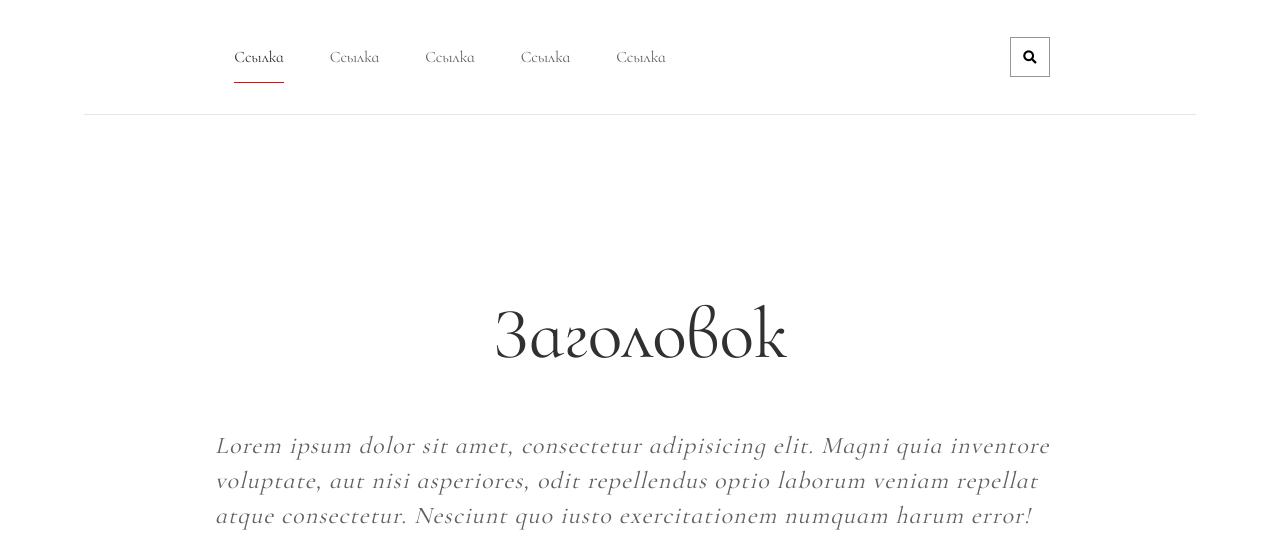
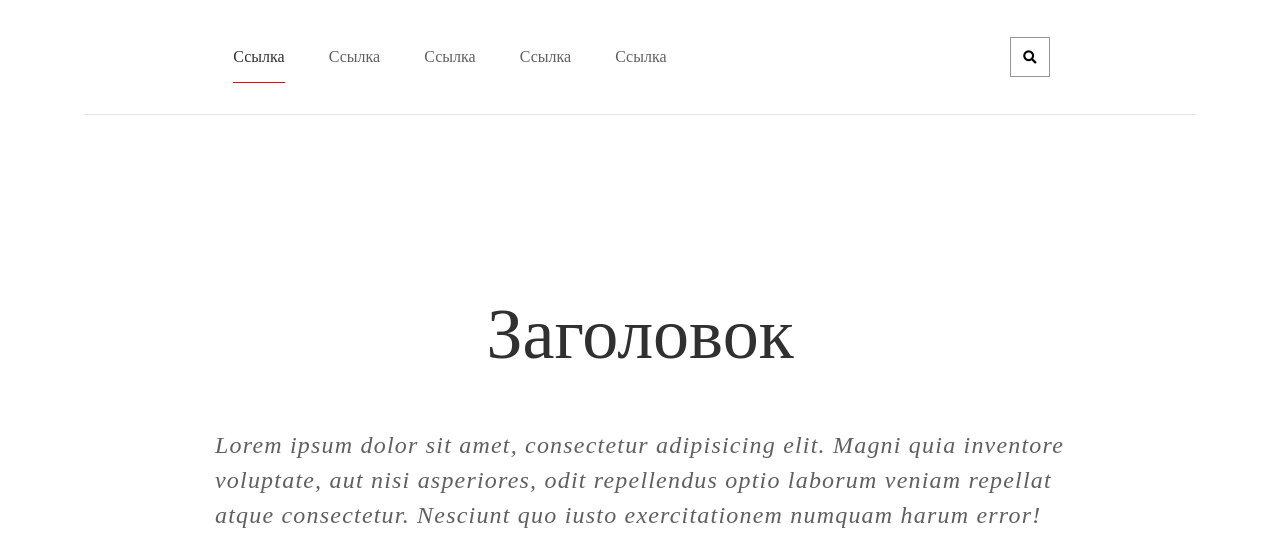
Before and after one commit to zinovyevaleks/Women-Clothes-Shop, a plain HTML site: page index.html in a window 1280 px wide. Shown: the top 554 px of the page. Drawn offline with Linux system fonts and the light colour scheme; grey boxes are pictures that could not be loaded.

Commit message:
переключил шрифты

```diff
--- a/src/main.less
+++ b/src/main.less
@@ -16,7 +16,7 @@ body {
     // background: @background-color;
     // font-family: 'Roboto';
     // font-family: 'Open Sans', sans-serif;
-    font-family: 'Cormorant Infant', serif;
+    // font-family: 'Cormorant Infant', serif;
     color: #303030;
 }
 
--- a/style.css
+++ b/style.css
@@ -289,7 +289,6 @@
 body {
   padding: 0;
   margin: 0;
-  font-family: 'Cormorant Infant', serif;
   color: #303030;
 }
 .container {
```
